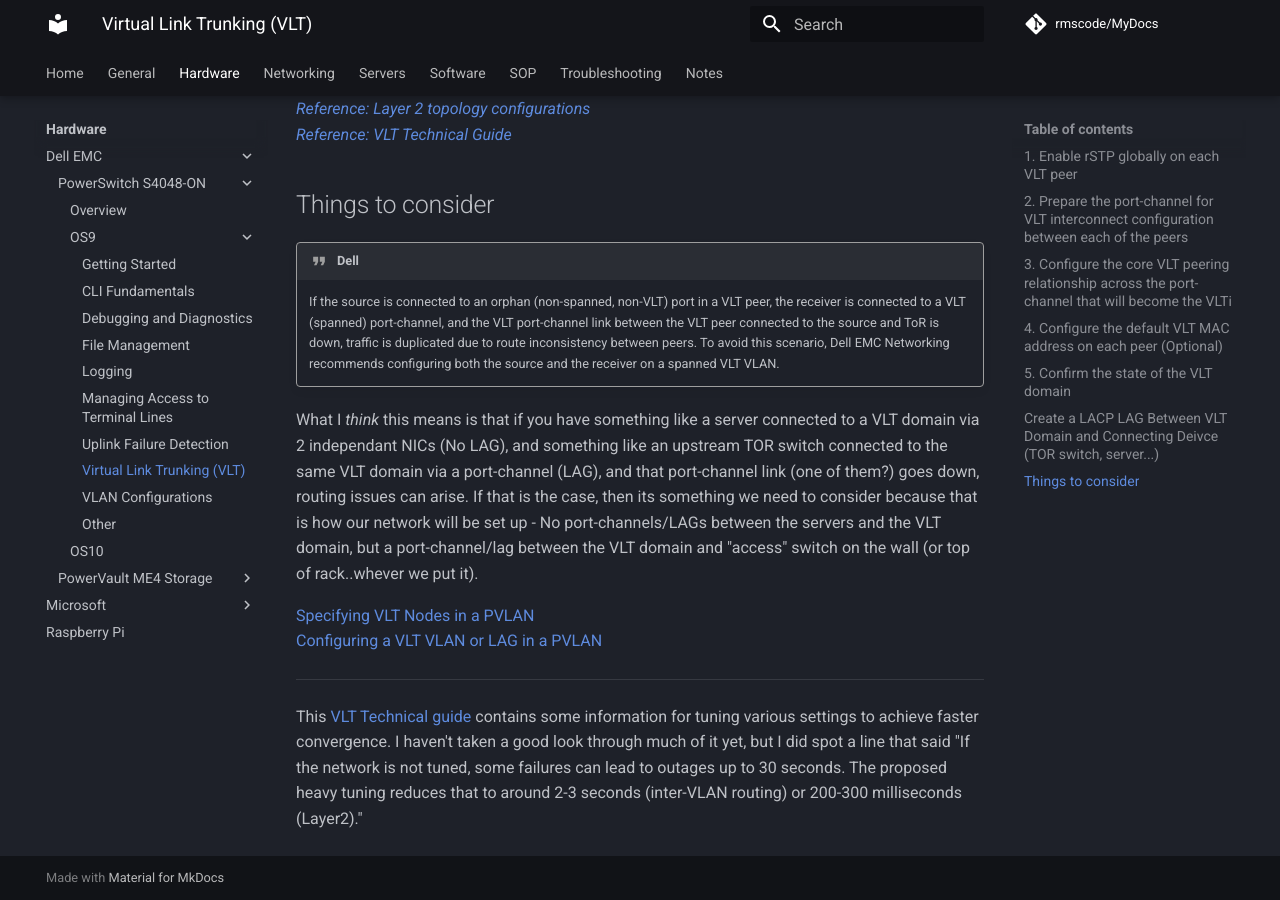
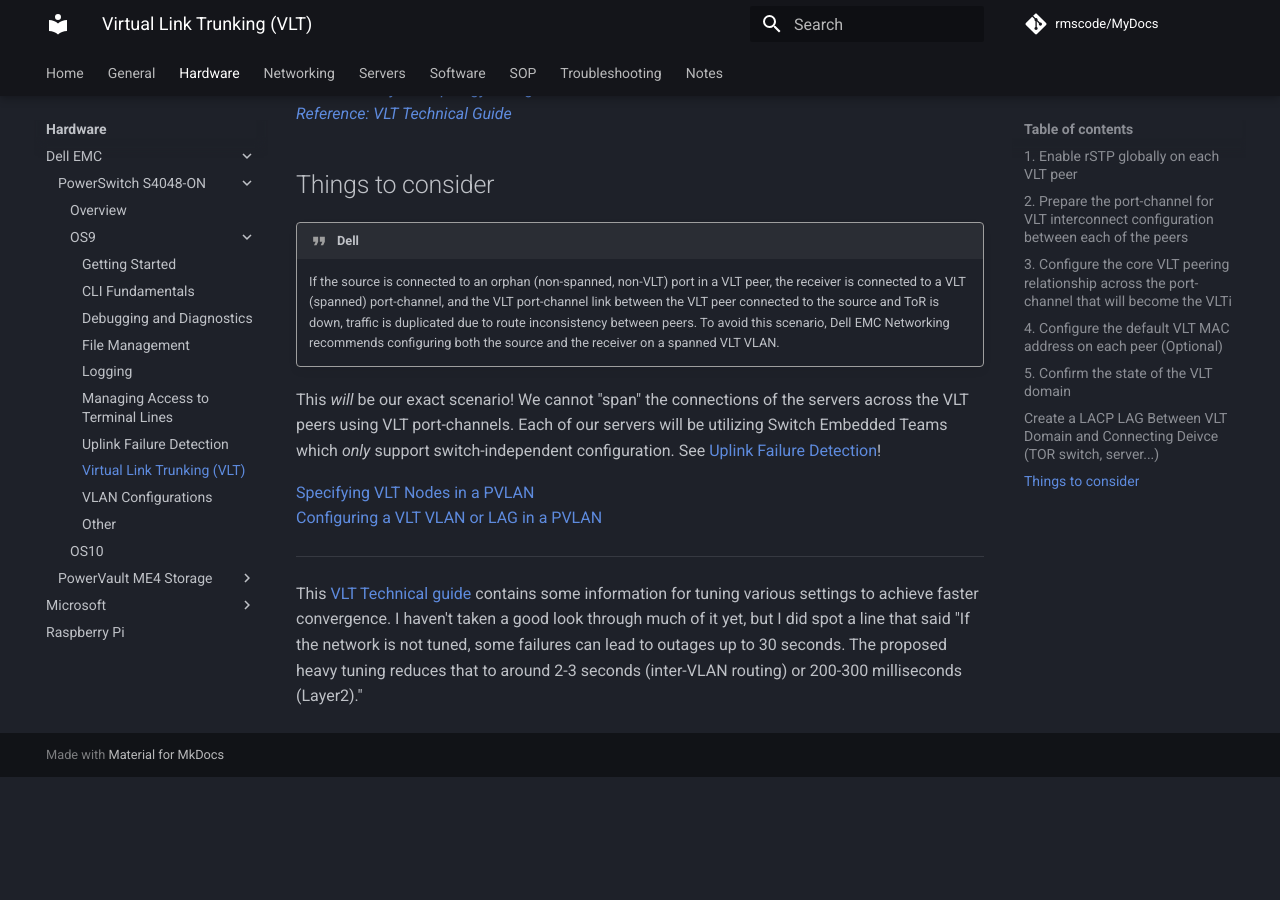
Before and after one commit to rmscode/binary-garden, an MkDocs documentation site: the page built from docs/hardware/dell-emc/S4048-ON/os9-vlt.md, in a window 1280 px wide and 900 px high, scrolled down 4743 px. Built offline with MkDocs 1.6.1 and Material for MkDocs 9.7.7, drawn with Linux system fonts in a browser that asks for light colours; comment, search, counter and statistics services are not loaded; after the commit the page ends 5520 px from its top, so only the background shows below that; some of the changed text lies outside the part shown.

Commit message:
Update os9-vlt.md

```diff
--- a/docs/hardware/dell-emc/S4048-ON/os9-vlt.md
+++ b/docs/hardware/dell-emc/S4048-ON/os9-vlt.md
@@ -1,10 +1,4 @@
 # Virtual Link Trunking (VLT)
-
-!!! warning inline end "BE ADVISED..."
-
-    As of 10/30/23 we have been unable to test and confirm these steps in a GNS3 virtual lab.
-
-    We will need to do some testing on the S4048 switches themselves and update this section when/where necessary.
 
 !!! info "Feature Description"
 
@@ -243,7 +237,7 @@
 
     If the source is connected to an orphan (non-spanned, non-VLT) port in a VLT peer, the receiver is connected to a VLT (spanned) port-channel, and the VLT port-channel link between the VLT peer connected to the source and ToR is down, traffic is duplicated due to route inconsistency between peers. To avoid this scenario, Dell EMC Networking recommends configuring both the source and the receiver on a spanned VLT VLAN.
 
-What I *think* this means is that if you have something like a server connected to a VLT domain via 2 independant NICs (No LAG), and something like an upstream TOR switch connected to the same VLT domain via a port-channel (LAG), and that port-channel link (one of them?) goes down, routing issues can arise. If that is the case, then its something we need to consider because that is how our network will be set up - No port-channels/LAGs between the servers and the VLT domain, but a port-channel/lag between the VLT domain and "access" switch on the wall (or top of rack..whever we put it).
+This *will* be our exact scenario! We cannot "span" the connections of the servers across the VLT peers using VLT port-channels. Each of our servers will be utilizing Switch Embedded Teams which *only* support switch-independent configuration. See [Uplink Failure Detection](../S4048-ON/os9-ufd.md)!
 
 [Specifying VLT Nodes in a PVLAN](https://www.dell.com/support/manuals/en-us/dell-emc-os-9/s4048-on-9.14.2.4-config/specifying-vlt-nodes-in-a-pvlan?guid=guid-ab6e056d-e4c7-4910-b807-b09102f1083b)</br>
 [Configuring a VLT VLAN or LAG in a PVLAN](https://www.dell.com/support/manuals/en-us/dell-emc-os-9/s4048-on-9.14.2.4-config/configuring-a-vlt-vlan-or-lag-in-a-pvlan?guid=guid-fad07f16-bf47-45b1-a36d-58f3a75a82f8)
```
Also changed, not shown: other parts of docs/hardware/dell-emc/S4048-ON/os9-vlt.md (+1 -1 lines).
